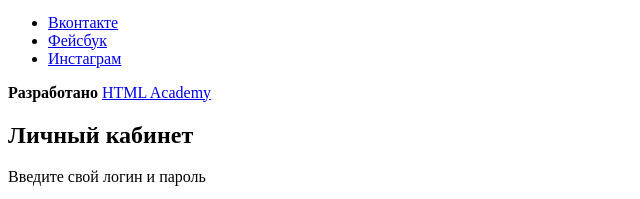
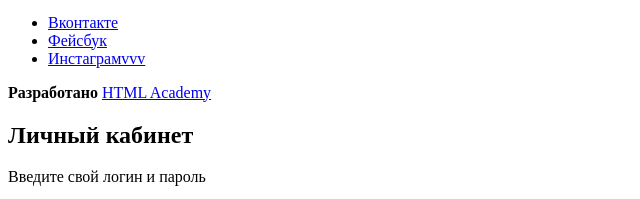
Before and after one commit to shbdzh/barber, a plain HTML site: page index.html in a window 1280 px wide. Shown: the part 1262-1461 px from the top of the page, 0-640 px from the left. Drawn offline with Linux system fonts and the light colour scheme.

Commit message:
index.html: change text

```diff
--- a/index.html
+++ b/index.html
@@ -97,7 +97,7 @@
         <ul>
         <li><a class="social-button" href="#">Вконтакте</a></li>
         <li><a class="social-button" href="#">Фейсбук</a></li>
-        <li><a class="social-button" href="#">Инстаграм</a></li>
+        <li><a class="social-button" href="#">Инстаграмvvv</a></li>
         </ul>
     </div>
     <p class="footer-copyright">
```
